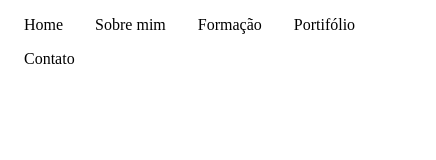
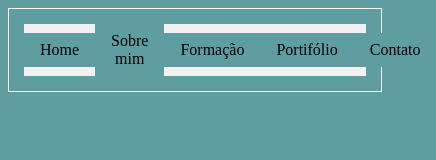
Before and after one commit to RodriguesMarllon/Portfolio, a plain HTML site: page index.html in a window 390 px wide. Shown: the whole page, 436 px wide, since content can reach past the window. Drawn offline with Linux system fonts and the light colour scheme.

Commit message:
feat: insert responsiveness in the header

```diff
--- a/index.css
+++ b/index.css
@@ -1,11 +1,27 @@
+/* Estrutura do site */
+
+* {
+    box-sizing: border-box;
+    background-color: cadetblue;
+}
+
+header {
+    border: 1px solid white;
+    padding: 15px;
+}
+
+/* Animação menu superior */
+
 ul {
-    list-style-type: none; /*Remove a bolinha*/
+    display: flex;
+    justify-content: space-around;
+    align-items: center;
+    list-style-type: none;
     margin: 0;
     padding: 0;
     background-color: #f1f1f1;
+    text-align: center;
 }
-
-li {float:left;}
 
 li a {
     display: block;
--- a/index.html
+++ b/index.html
@@ -7,12 +7,16 @@
     <link rel="stylesheet" href="index.css">
 </head>
 <body>
-    <ul>
-        <li><a href="#Home">Home</a></li>
-        <li><a href="#Sobre">Sobre mim</a></li>
-        <li><a href="#Formacao">Formação</a></li>
-        <li><a href="#Portifolio">Portifólio</a></li>
-        <li><a href="#Contato">Contato</a></li>
-    </ul>
+
+    <header>
+        <ul>
+            <li class="menuOpcoes"><a href="#Home">Home</a></li>
+            <li class="menuOpcoes"><a href="#Sobre">Sobre mim</a></li>
+            <li class="menuOpcoes"><a href="#Formacao">Formação</a></li>
+            <li class="menuOpcoes"><a href="#Portifolio">Portifólio</a></li>
+            <li class="menuOpcoes"><a href="#Contato">Contato</a></li>
+        </ul>
+    </header>
+
 </body>
 </html>
```
